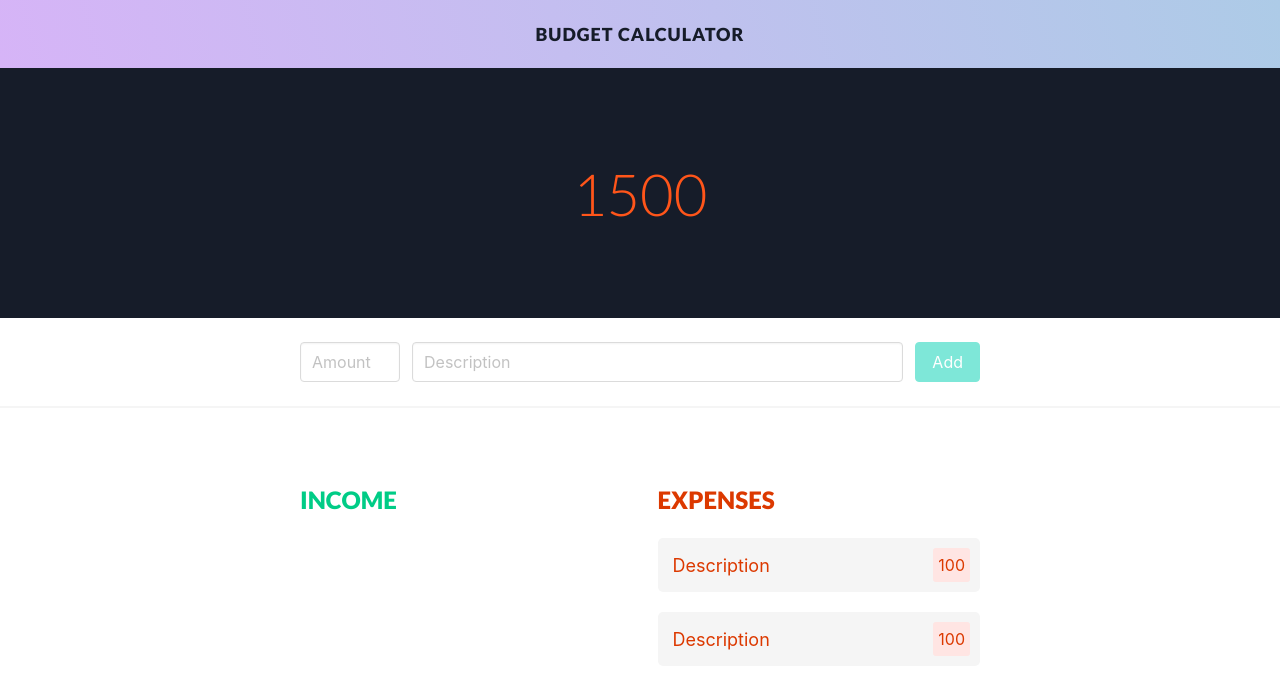
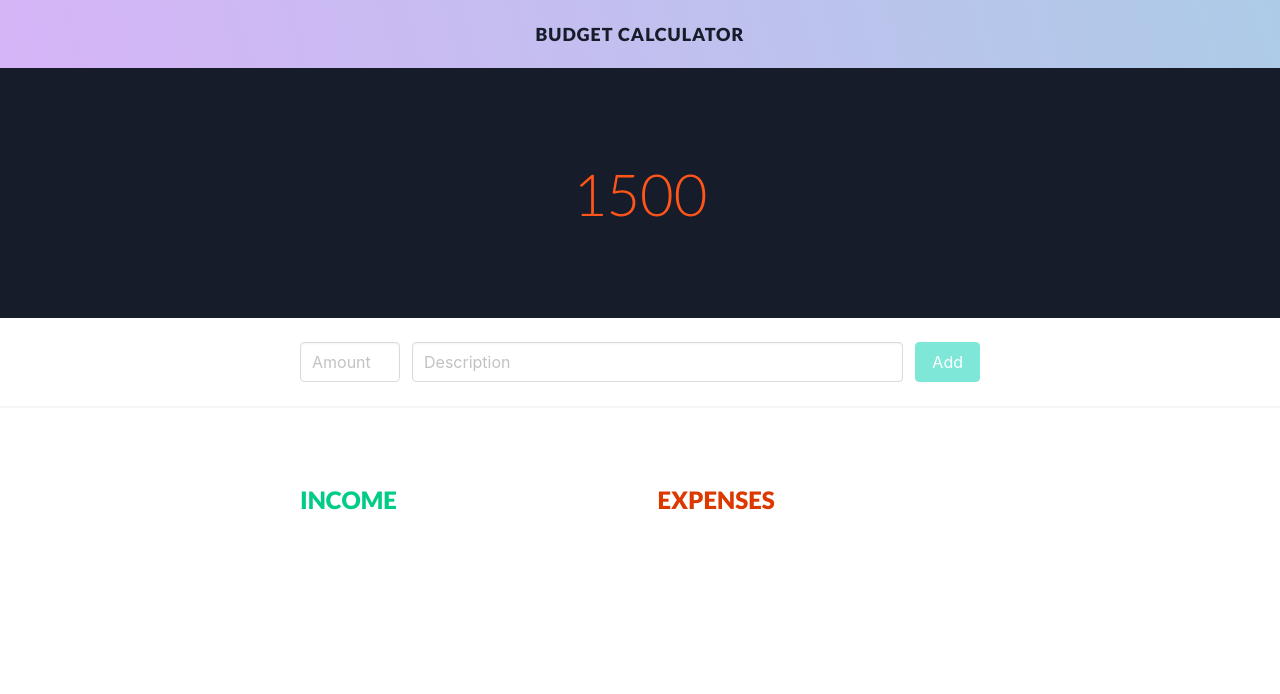
Before and after one commit to HaNguyen0096/budget-calculator, an Angular app: page / in a window 1280 px wide. Shown: the top 694 px of the page. Built offline with nearby package versions, Linux system fonts and the light colour scheme.

Commit message:
minor fix

```diff
--- a/src/app/budget-item-list/budget-item-card/budget-item-card.component.html
+++ b/src/app/budget-item-list/budget-item-card/budget-item-card.component.html
@@ -1,10 +1,10 @@
 <div class="root">
-    <div class="budget-item" [ngClass]="{ 'income': isIncome, 'expense': !isIncome }">
+    <div class="budget-item" [ngClass]="{ 'income': item.amount >=0, 'expense': item.amount < 0 }">
       <div class="description">
-        <p>Description</p>
+        <p>{{ item.description }}</p>
       </div>
       <div class="amount">
-        <p>100</p>
+        <p>{{ item.amount}}</p>
       </div>
     </div>
 
--- a/src/app/budget-item-list/budget-item-card/budget-item-card.component.ts
+++ b/src/app/budget-item-list/budget-item-card/budget-item-card.component.ts
@@ -1,4 +1,5 @@
 import { Component, OnInit, Input } from '@angular/core';
+import { BudgetItem } from 'src/shared/models/budget-item.model';
 
 @Component({
   selector: 'app-budget-item-card',
@@ -7,7 +8,7 @@ import { Component, OnInit, Input } from '@angular/core';
 })
 export class BudgetItemCardComponent implements OnInit {
 
-  @Input() isIncome: boolean;
+  @Input() item: BudgetItem;
 
   constructor() { }
 
--- a/src/app/budget-item-list/budget-item-list.component.html
+++ b/src/app/budget-item-list/budget-item-list.component.html
@@ -5,10 +5,9 @@
 
             <div class="budget-items">
                 <div *ngFor="let item of budgetItems">
-                    <app-budget-item-card *ngIf="item.amount >= 0" [isIncome]="true" style="margin-bottom: 20px;">
+                    <app-budget-item-card *ngIf="item.amount >= 0" [item]="item" style="display: block; margin-bottom: 20px;">
                     </app-budget-item-card>
                 </div>
-
             </div>
 
         </div>
@@ -17,8 +16,10 @@
             <h1>Expenses</h1>
 
             <div class="budget-items">
-                <app-budget-item-card [isIncome]="false" style="margin-bottom: 20px;"></app-budget-item-card>
-                <app-budget-item-card [isIncome]="false" style="margin-bottom: 20px;"></app-budget-item-card>
+                <div *ngFor="let item of budgetItems">
+                    <app-budget-item-card *ngIf="item.amount < 0" [item]="item" style="display: block; margin-bottom: 20px;">
+                    </app-budget-item-card>
+                </div>
             </div>
         </div>
 
```
